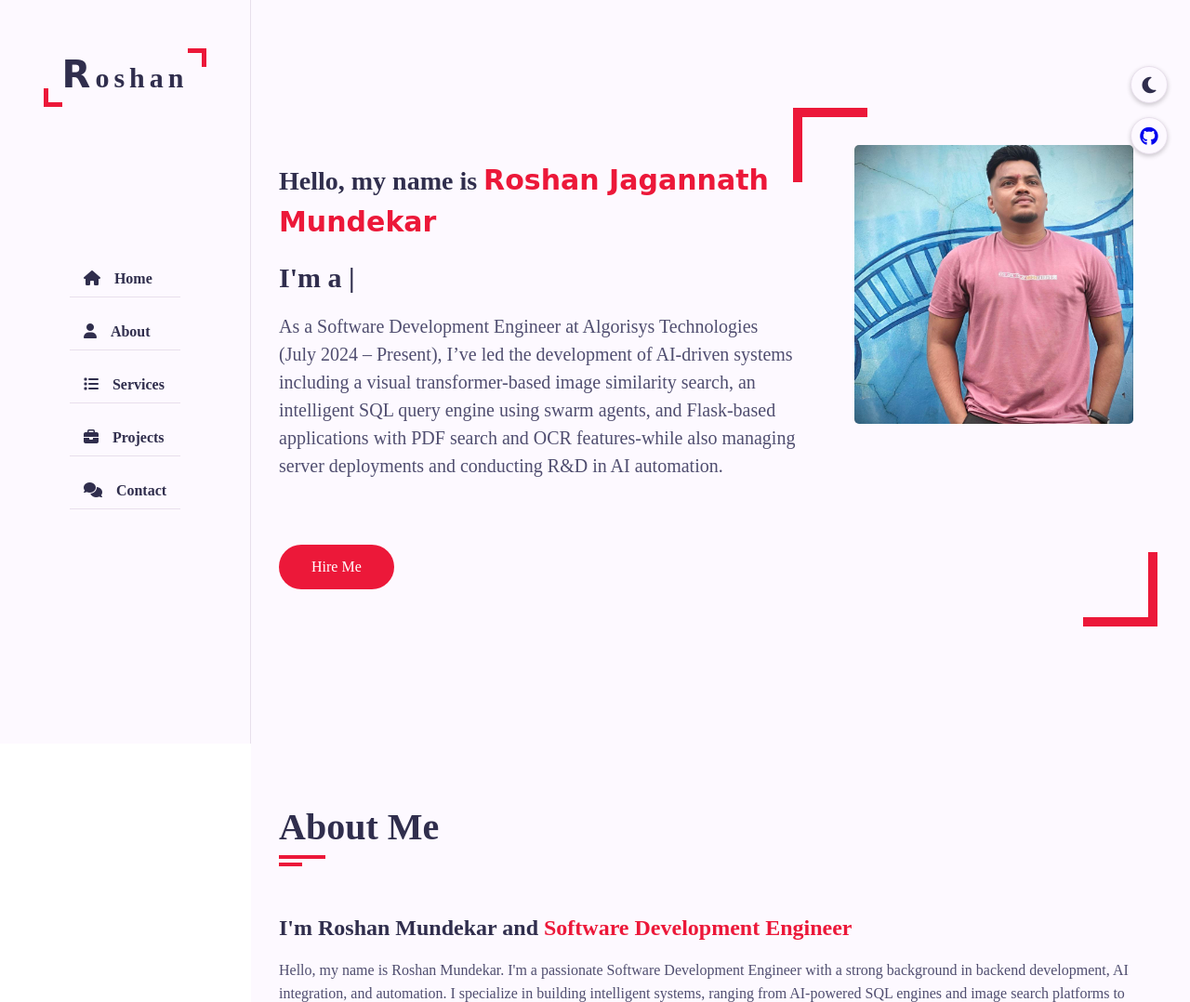
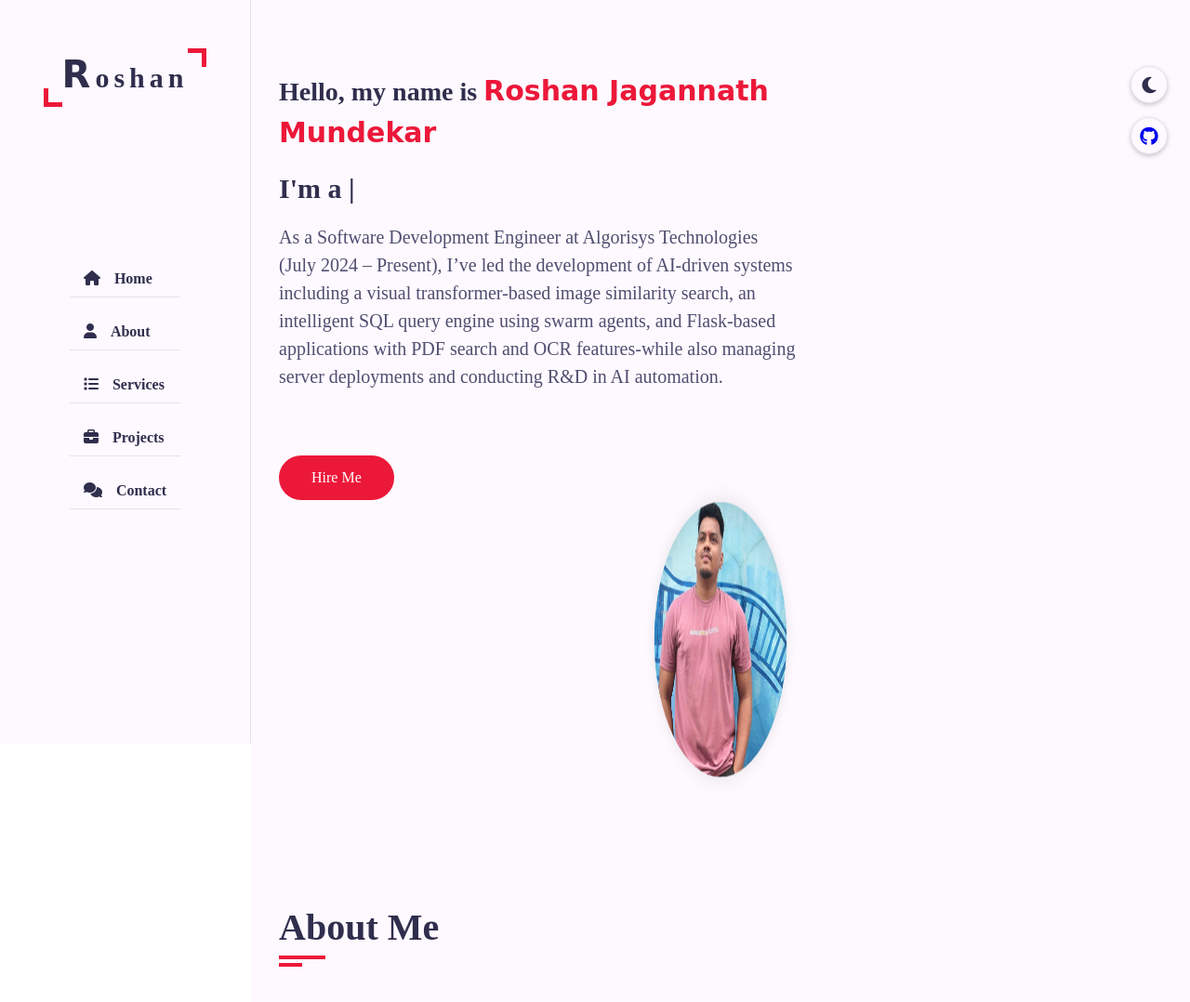
Before and after one commit to RoshanMundekar/portfolio, a Flask app: page / in a window 1280 px wide. Shown: the top 1078 px of the page at 93% size. Run offline with Flask 3, Linux system fonts and the light colour scheme; some libraries are stand-ins or nearby versions; some web fonts are replaced.

Commit message:
Update style.css

```diff
--- a/static/css/style.css
+++ b/static/css/style.css
@@ -319,40 +319,115 @@
     font-size: 20px;
     color: var(--text-black-700);
 }
-.home .home-img
-{
-    flex: 0 0 40%;
-    max-width: 40%;
-    text-align: center;
+.home-img {
     position: relative;
+    width: 100%;
+    max-width: 400px; /* Adjust based on your needs */
+    margin: 0 auto;
+    display: flex;
+    justify-content: center;
+    align-items: center;
 }
-.home-img::after
-{
+
+.home-img img {
+    width: 100%;
+    height: auto;
+    max-height: 400px; /* Match your max-width */
+    border-radius: 50%;
+    object-fit: cover;
+    aspect-ratio: 1/1; /* Ensures perfect circle */
+    animation: gentleSpin 20s linear infinite;
+    box-shadow: 0 0 25px rgba(0, 0, 0, 0.1);
+    border: 8px solid rgba(var(--skin-color-rgb), 0.2);
+    transition: all 0.4s ease;
+    transform-style: preserve-3d;
+}
+
+/* Keyframes for a gentle 3D spin */
+@keyframes gentleSpin {
+    0% {
+        transform: rotateY(0) scale(1);
+    }
+    50% {
+        transform: rotateY(180deg) scale(0.98);
+    }
+    100% {
+        transform: rotateY(360deg) scale(1);
+    }
+}
+
+/* Hover effects */
+.home-img:hover img {
+    animation-play-state: paused;
+    border-color: rgba(var(--skin-color-rgb), 0.4);
+    box-shadow: 0 0 35px rgba(var(--skin-color-rgb), 0.3);
+    transform: scale(1.02);
+}
+
+/* Glow effect */
+.home-img::after {
     content: '';
     position: absolute;
-    height: 80px;
-    width: 80px;
-    border-bottom: 10px solid var(--skin-color);
-    border-right: 10px solid var(--skin-color);
-    right: 20px;
-    bottom: -40px;
+    width: 100%;
+    height: 100%;
+    border-radius: 50%;
+    background: radial-gradient(circle at center,
+               rgba(var(--skin-color-rgb), 0.1) 0%,
+               transparent 70%);
+    animation: pulseGlow 3s ease-in-out infinite alternate;
 }
-.home-img::before
-{
-    content: '';
-    position: absolute;
-    height: 80px;
-    width: 80px;
-    border-top: 10px solid var(--skin-color);
-    border-left: 10px solid var(--skin-color);
-    left: -20px;
-    top: -40px;
+
+@keyframes pulseGlow {
+    0% {
+        opacity: 0.3;
+        transform: scale(0.95);
+    }
+    100% {
+        opacity: 0.7;
+        transform: scale(1.05);
+    }
 }
-.home .home-img img
-{
-    margin: auto;
-    border-radius: 5px;
-    height: 400px;
+
+/* Responsive adjustments */
+@media (max-width: 991px) {
+    .home-img {
+        max-width: 280px;
+        margin-top: 30px;
+    }
+
+    .home-img img {
+        animation: gentleSpinMobile 20s linear infinite;
+        border-width: 6px;
+    }
+
+    /* Simplified spin for mobile */
+    @keyframes gentleSpinMobile {
+        0% {
+            transform: rotate(0) scale(1);
+        }
+        100% {
+            transform: rotate(360deg) scale(1);
+        }
+    }
+
+    .home-img::after {
+        display: none; /* Disable glow on mobile for performance */
+    }
+}
+
+/* Fallback for browsers without aspect-ratio support */
+@supports not (aspect-ratio: 1/1) {
+    .home-img img {
+        height: 400px;
+        width: 400px;
+    }
+
+    @media (max-width: 991px) {
+        .home-img img {
+            height: 280px;
+            width: 280px;
+        }
+    }
 }
 /* about */
 .about .about-content
```
